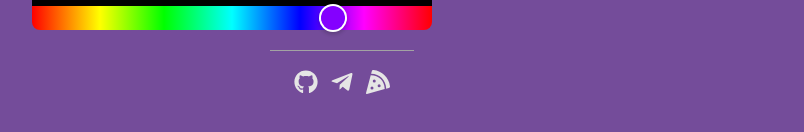
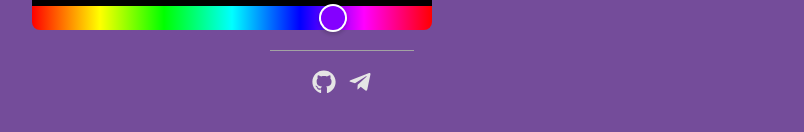
Before and after one commit to denipolis/coolor, a Next.js app: page / in a window 1280 px wide. Shown: the part 488-620 px from the top of the page, without its empty margins (298-1102 px from the left). Built offline with nearby package versions, Linux system fonts and the light colour scheme.

Commit message:
removed pizza

```diff
--- a/src/app/page.tsx
+++ b/src/app/page.tsx
@@ -173,9 +173,6 @@ export default function Home() {
           <Link href={`https://t.me/denipolis`} target="_blank">
             <FaTelegramPlane className={`h-6 w-6 ${textColor}`} />
           </Link>
-          <Link href={`http://localhost:3000/api/randomColor`} target="_blank">
-            <FaPizzaSlice className={`h-6 w-6 ${textColor}`} />
-          </Link>
         </div>
       </div>
     </div>
```
